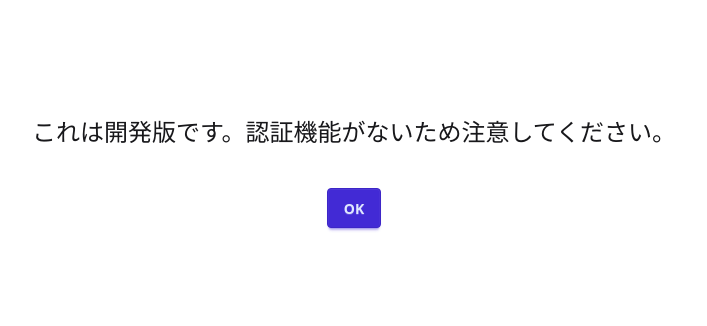
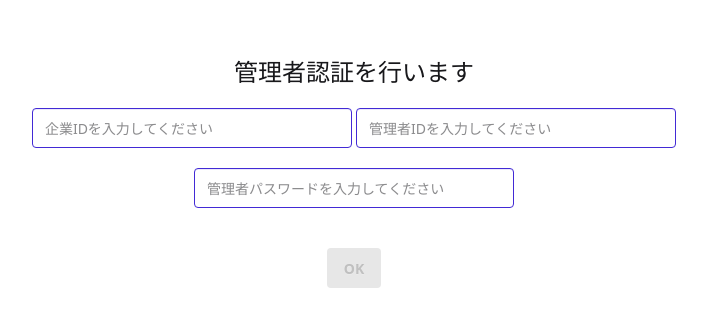
Before and after one commit to honehone12/nippo_viewer, a SvelteKit app: page / in a window 1280 px wide. Shown: the part 228-554 px from the top of the page, without its empty margins (286-993 px from the left). Built offline with nearby package versions, Linux system fonts and the light colour scheme.

Commit message:
added components

```diff
--- a/src-tauri/tauri.conf.json
+++ b/src-tauri/tauri.conf.json
@@ -18,7 +18,10 @@
       }
     ],
     "security": {
-      "csp": null
+      "csp": {
+        "default-src": "self",
+        "script-src": "self"
+      }
     }
   },
   "bundle": {
--- /dev/null
+++ b/src/lib/AdminForm.svelte
@@ -0,0 +1,34 @@
+<script lang="ts">
+    interface Props {
+        orgId: string | undefined,
+        adminId: string | undefined,
+        adminPw: string | undefined
+    }
+
+    let {
+        orgId = $bindable(),
+        adminId = $bindable(),
+        adminPw = $bindable()
+    }: Props = $props();
+</script>
+
+<div>
+    <input
+        type="text"
+        placeholder="企業IDを入力してください"
+        class="input input-primary mb-5"
+        bind:value={orgId}
+    >
+    <input
+        type="text"
+        placeholder="管理者IDを入力してください"
+        class="input input-primary mb-5"
+        bind:value={adminId}
+    >
+    <input
+        type="text"
+        placeholder="管理者パスワードを入力してください"
+        class="input input-primary mb-5"
+        bind:value={adminPw}
+    >
+</div>
--- /dev/null
+++ b/src/lib/DocumentSelector.svelte
@@ -0,0 +1,9 @@
+<script>
+    let {q = $bindable()} = $props();
+</script>
+
+<select class="select select-primary mb-5" bind:value={q}>
+    <option value="" disabled selected>ドキュメントを選択してください</option>
+    <option value="calls">点呼</option>
+    <option value="reports">日報</option>
+</select>
--- /dev/null
+++ b/src/lib/MonthSelector.svelte
@@ -0,0 +1,15 @@
+<select name="m" id="month" class="select select-primary mb-5">
+    <option value="0" disabled selected>月を選択してください</option>
+    <option value="1">１月</option>
+    <option value="2">２月</option>
+    <option value="3">３月</option>
+    <option value="4">４月</option>
+    <option value="5">５月</option>
+    <option value="6">６月</option>
+    <option value="7">７月</option>
+    <option value="8">８月</option>
+    <option value="9">９月</option>
+    <option value="10">１０月</option>
+    <option value="11">１１月</option>
+    <option value="12">１２月</option>
+</select>
--- /dev/null
+++ b/src/lib/UserSelector.svelte
@@ -0,0 +1,7 @@
+<script>
+
+</script>
+
+<select class="select select-primary mb-5">
+
+</select>
--- /dev/null
+++ b/src/lib/YearSelector.svelte
@@ -0,0 +1,6 @@
+
+<select name="y" id="year" class="select select-primary mb-5">
+    <option value="0" disabled selected>年を選択してください</option>
+    <option value="2025">２０２５年</option>
+    <option value="2026">２０２６年</option>
+</select>
--- a/src/routes/+page.svelte
+++ b/src/routes/+page.svelte
@@ -1,13 +1,65 @@
+<script>
+    import AdminForm from "$lib/AdminForm.svelte";
+
+    /**
+     * @type {string | undefined}
+     */
+    let orgId = $state();
+    /**
+     * @type {string | undefined}
+     */
+    let adminId = $state();
+    /**
+     * @type {string | undefined}
+     */
+    let adminPw = $state();
+
+    /**
+     * @returns {boolean}
+     */
+    function valid() {
+        if (!orgId || orgId.length === 0) {
+            return false;
+        }
+        if (!adminId || adminId.length === 0) {
+            return false;
+        }
+        if (!adminPw || adminPw.length === 0) {
+            return false;
+        }
+
+        return true;
+    }
+
+    /**
+     * @type {boolean}
+     */
+    let disabled = $derived(!valid());
+
+    function onclick() {
+        if (!valid()) {
+            return;
+        }
+
+        window.location.href = '/user';
+    }
+</script>
 <div class="hero min-h-screen">
     <div class="hero-content text-center">
-        <div class="m-20">
-            <div class="text-2xl">
-                <h1 >これは開発版です。認証機能がないため注意してください。</h1>
+        <div class="p-20">
+            <div class="text-2xl mb-5">
+                <h1 >管理者認証を行います</h1>
             </div>
-            <div class="pt-10">
+            <AdminForm
+                bind:orgId
+                bind:adminId
+                bind:adminPw
+            />
+            <div class="mt-5">
                 <button
                     class="btn btn-primary"
-                    onclick="{() => window.location.href = '/query'}"
+                    {disabled}
+                    {onclick}
                 >OK</button>
             </div>
         </div>
--- a/src/routes/query/+page.svelte
+++ b/src/routes/query/+page.svelte
@@ -1,6 +1,27 @@
+<script>
+    import DocumentSelector from "$lib/DocumentSelector.svelte";
+    import MonthSelector from "$lib/MonthSelector.svelte";
+    import YearSelector from "$lib/YearSelector.svelte";
+
+    let q = $state();
+</script>
+
 <div class="hero min-h-screen">
-    <div class="hero-content">
-        <div class="m-20">
+    <div class="hero-content text-center">
+        <div class="p-20">
+            <div class="text-2xl mb-5">
+                <h1 >取得するデータの種類を選択してください</h1>
+            </div>
+            <div>
+                <DocumentSelector bind:q/>
+            </div>
+            <div class="text-2xl mb-5 mt-10">
+                <h1 >取得するデータの期間を選択してください</h1>
+            </div>
+            <div>
+                <YearSelector/>
+                <MonthSelector/>
+            </div>
         </div>
     </div>
 </div>
--- /dev/null
+++ b/src/routes/user/+page.svelte
@@ -0,0 +1,28 @@
+<script>
+    import UserSelector from "$lib/UserSelector.svelte";
+
+    let {users} = $props();
+
+    function onclick() {
+
+    }
+</script>
+
+<div class="hero min-h-screen">
+    <div class="hero-content text-center">
+        <div class="p-20">
+            <div class="text-2xl mb-5">
+                <h1 >取得するユーザーを選択してください</h1>
+            </div>
+            <div>
+                <UserSelector/>
+            </div>
+            <div class="mt-10">
+                <button
+                    class="btn btn-primary"
+                    {onclick}
+                >OK</button>
+            </div>
+        </div>
+    </div>
+</div>
```
